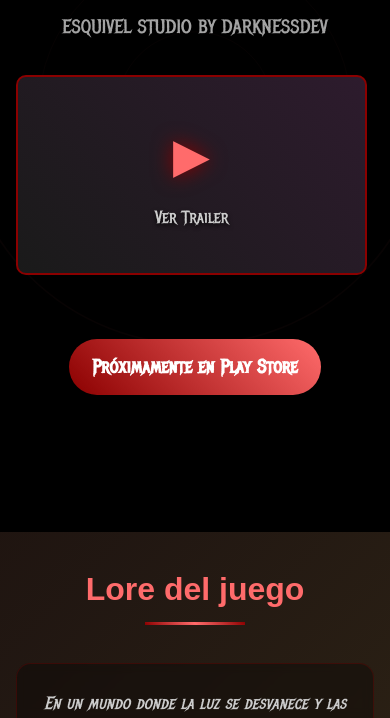
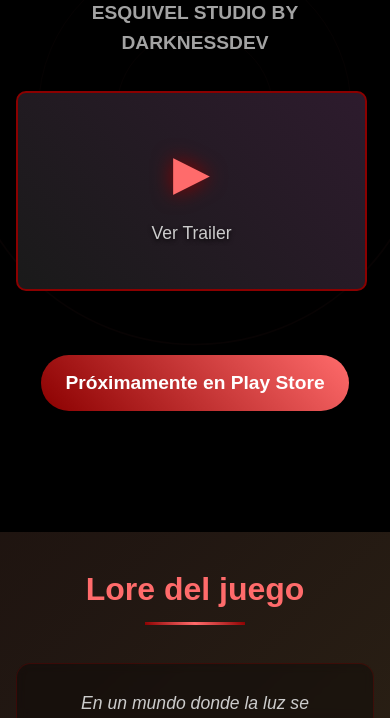
Before and after one commit to SANT-rl/Darknessdev-proyecto-dark, a plain HTML site: page index.html in a window 390 px wide. Shown: the part 382-1100 px from the top of the page. Drawn offline with Linux system fonts and the light colour scheme.

Commit message:
Update styles.css

```diff
--- a/styles.css
+++ b/styles.css
@@ -983,12 +983,19 @@ body {
         display: block;
     }
 
-    .logo,
+   .logo,
     .game-title,
     .section-title,
-    .modal-title {
+    .modal-title,
+    .mobile-logo,
+    .news-title,
+    .studio-name {
         font-family: 'Arial', sans-serif !important;
         font-weight: bold;
+    }
+
+    body {
+        font-family: 'Arial', sans-serif !important;
     }
 
     .nav-container {
```
